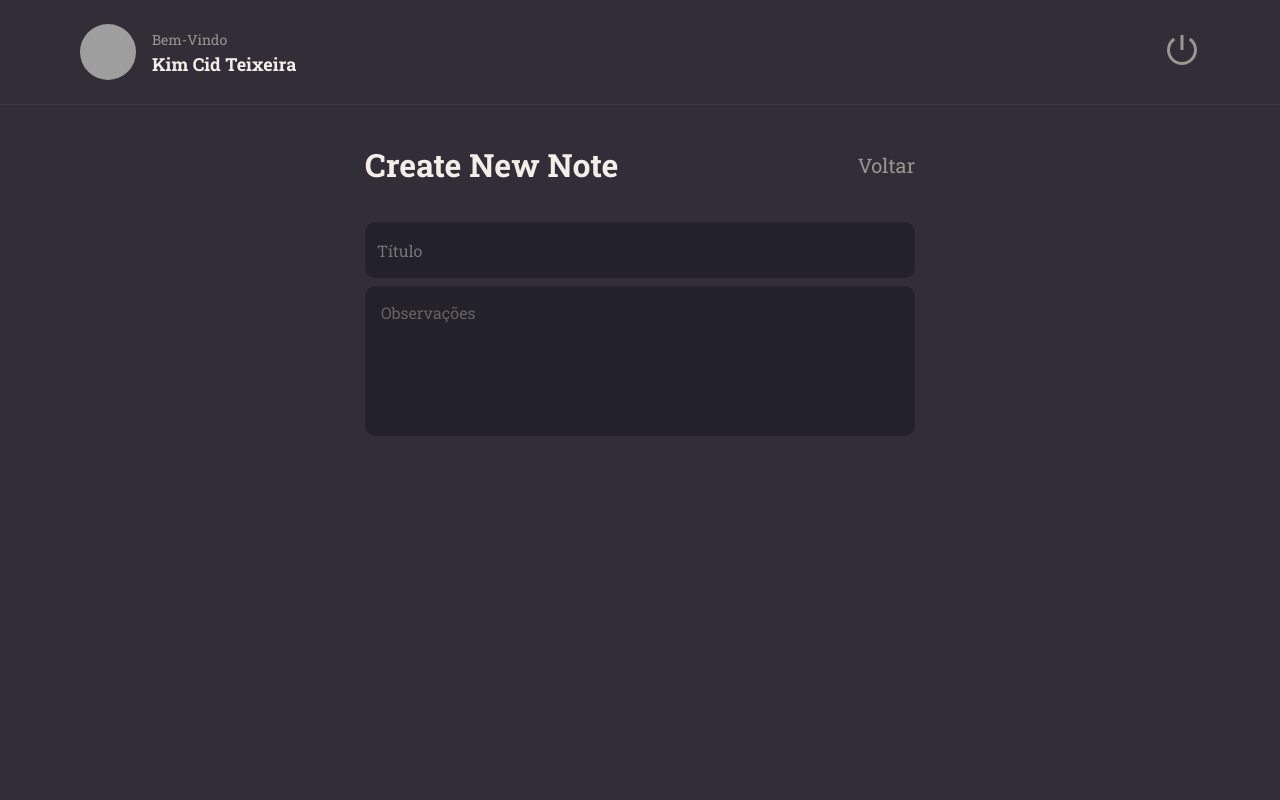
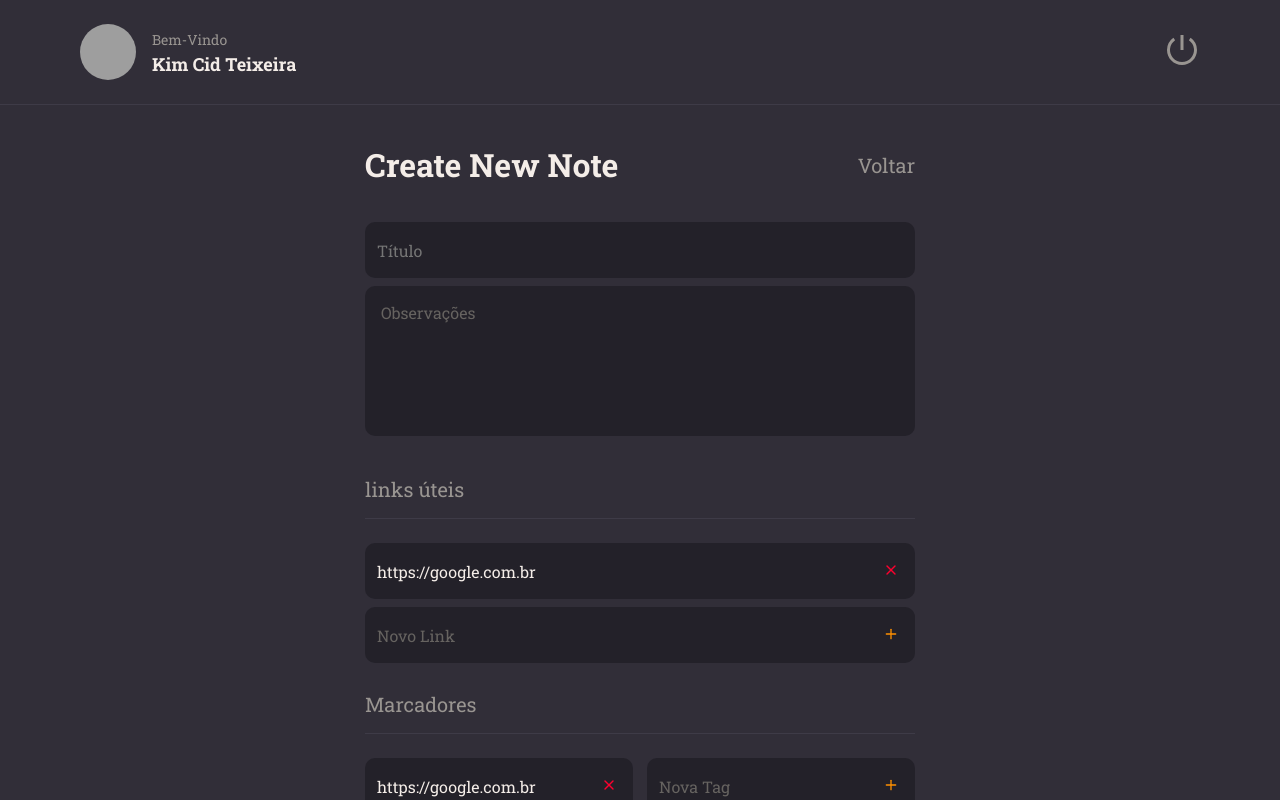
Before and after one commit to KimCidDev/RocketMoviesApp-Front-End, a React (Vite) app: page / in a window 1280 px wide. Built offline with nearby package versions, Linux system fonts and the light colour scheme; grey boxes are pictures that could not be loaded.

Commit message:
New (note) Page done

```diff
--- a/src/Pages/New/index.jsx
+++ b/src/Pages/New/index.jsx
@@ -3,6 +3,9 @@ import { Container, Form } from './styles';
 import { Header } from '../../components/Header';
 import { Input } from '../../components/Input';
 import { Textarea } from '../../components/Textarea';
+import { NoteItem } from '../../components/NoteItem';
+import { Section } from '../../components/Section';
+import { Button } from '../../components/Button';
 
 export function New () {
   return (
@@ -21,6 +24,21 @@ export function New () {
           placeholder="Título"
           />
           <Textarea placeholder="Observações" />
+
+          <Section title="links úteis">
+            <NoteItem value="https://google.com.br"/>
+            <NoteItem isNew placeholder="Novo Link"/>
+          </Section>
+
+
+          <Section title="Marcadores">
+            <div className="tags">
+            <NoteItem value="https://google.com.br"/>
+            <NoteItem isNew placeholder="Nova Tag"/>
+            </div>
+          </Section>
+
+          <Button title="Salvar"/>
         </Form>
       </main>
     </Container>
--- a/src/Pages/New/styles.js
+++ b/src/Pages/New/styles.js
@@ -9,6 +9,17 @@ export const Container = styled.div`
   grid-template-areas:
     'header'
     'content';
+
+  > main {
+    grid-area: content;
+    overflow-y: auto;
+  }
+
+  .tags {
+    display: flex;
+    justify-content: space-between;
+    flex-wrap: wrap;
+  }
 `;
 
 export const Form = styled.form`
--- /dev/null
+++ b/src/components/NoteItem/index.jsx
@@ -0,0 +1,27 @@
+import { Container } from './styles';
+
+import { FiPlus, FiX } from 'react-icons/fi'
+
+export function NoteItem ( {isNew, value, onClick, ...rest} ) {
+
+  return (
+    <Container $isNew={isNew}>
+      <input
+        type="text"
+        value={value}
+        readOnly={!isNew}
+        {...rest}
+      />
+
+      <button
+        type="button"
+        onClick={onClick}
+        className={isNew ? "button-add" : "button-delete"}
+      >
+        {isNew ? <FiPlus/> : <FiX />}
+      </button>
+
+    </Container>
+
+  )
+}
--- /dev/null
+++ b/src/components/NoteItem/styles.js
@@ -0,0 +1,46 @@
+import styled from 'styled-components';
+
+export const Container = styled.div`
+  display: flex;
+  align-items: center;
+
+  background-color: ${({ theme, isNew }) =>
+    isNew ? 'transparent' : theme.COLORS.BACKGROUND_900};
+  color: ${({ theme }) => theme.COLORS.GRAY_300};
+
+  border: ${({ theme, isNew }) =>
+    isNew ? `1px dashed ${theme.COLORS.GRAY_300}` : 'none'};
+
+  margin-bottom: 8px;
+  border-radius: 10px;
+  padding-right: 16px;
+
+  > button {
+    border: none;
+    background: none;
+  }
+
+  .button-delete {
+    color: ${({ theme }) => theme.COLORS.RED};
+  }
+
+  .button-add {
+    color: ${({ theme }) => theme.COLORS.ORANGE};
+  }
+
+  > input {
+    height: 56px;
+    width: 100%;
+
+    padding: 12px;
+
+    color: ${({ theme }) => theme.COLORS.WHITE};
+    background: transparent;
+
+    border: none;
+
+    &::placeholder {
+      color: ${({ theme }) => theme.COLORS.GRAY_300};
+    }
+  }
+`;
```
